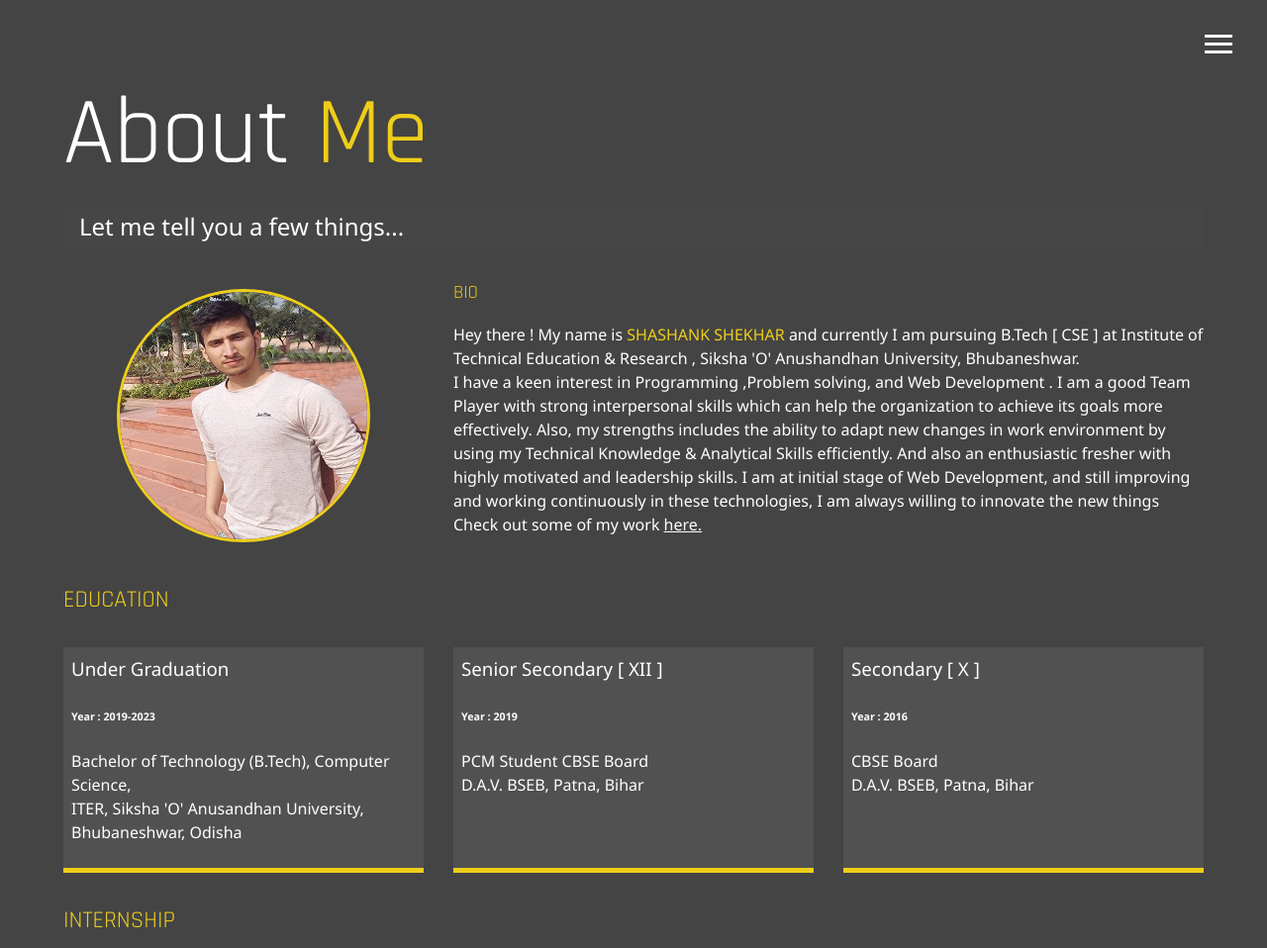
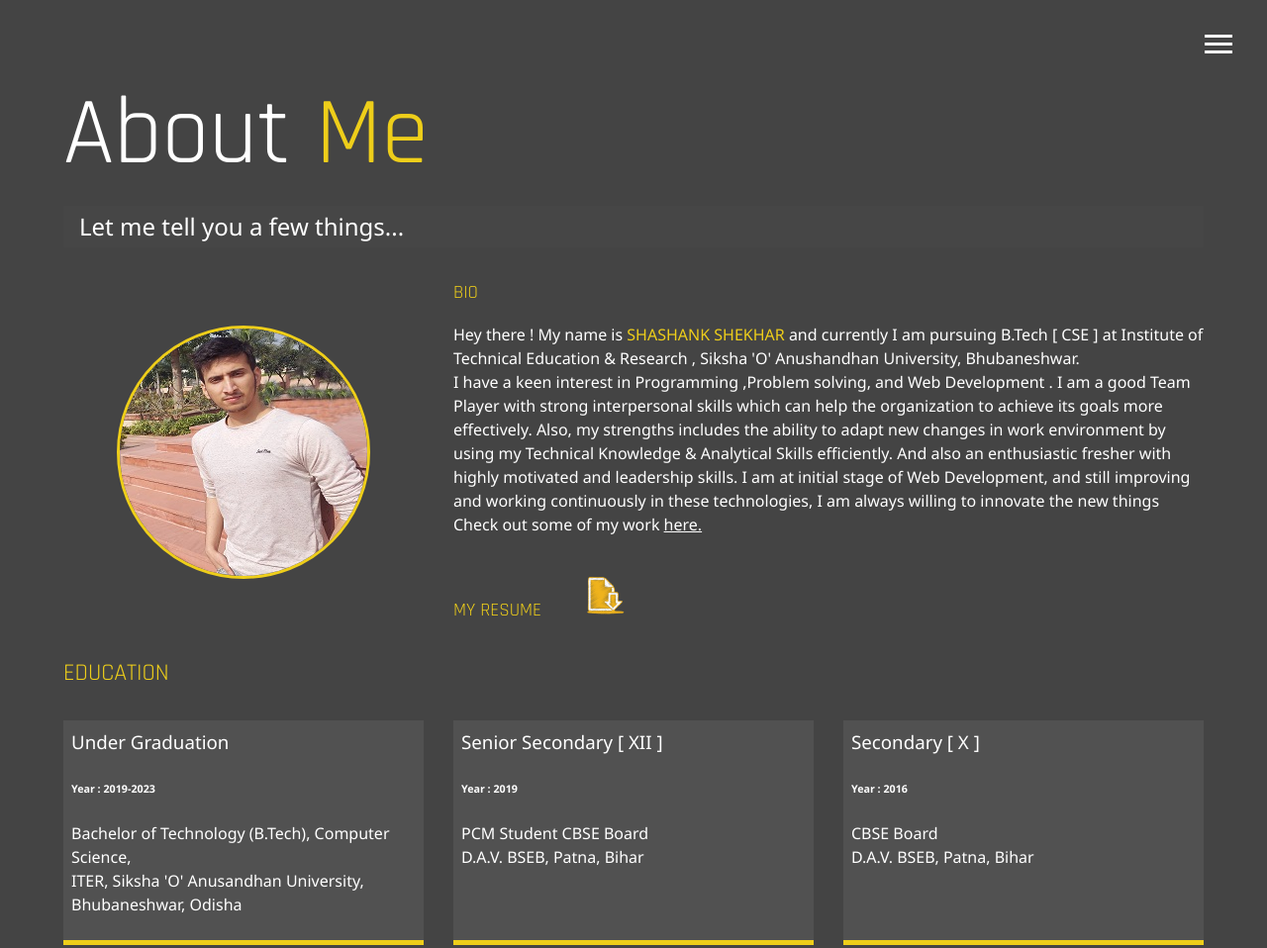
Before and after one commit to Shashank2k19/portfolio, a plain HTML site: page about.html in a window 1280 px wide. Shown: the top 958 px of the page at 99% size. Drawn offline with Linux system fonts and the light colour scheme.

Commit message:
resume added

```diff
--- a/about.html
+++ b/about.html
@@ -80,6 +80,11 @@
         <p>Hey there ! My name is <span class="text-secondary" >SHASHANK SHEKHAR </span> and currently I am pursuing B.Tech [ CSE ] at Institute of Technical Education & Research , Siksha 'O' Anushandhan University, Bhubaneshwar.<br>
         I have a keen interest in Programming ,Problem solving, and Web Development . I am a  good Team Player with strong interpersonal skills which can help the organization to achieve its goals more effectively. Also, my strengths includes the ability to adapt new changes in work environment by using my Technical Knowledge & Analytical Skills efficiently. And also an enthusiastic fresher with highly motivated and leadership skills. I am at initial stage of Web Development, and still improving and working continuously in these technologies, I am always willing to innovate the new things
         <br> Check out some of my work <a href="work.html"> <u>here.</u></a> </p>
+        <br>
+        <h3 class="text-secondary" style=" font-family: 'Rajdhani', sans-serif;">MY RESUME
+          <a href="https://drive.google.com/file/d/1WMqd6KyVDCoj45kMj628VfoMjkCJb3-I/view?usp=sharing" target="_blank">
+            <img src="img/download.png" class="icon-img" style="margin-left: 40px;" /></a>
+        </h3>
       </div>
 
       <h2 class="text-secondary edu" style=" font-family: 'Rajdhani', sans-serif;">EDUCATION</h2>
```
Also changed, not shown: img/download.png (added).
